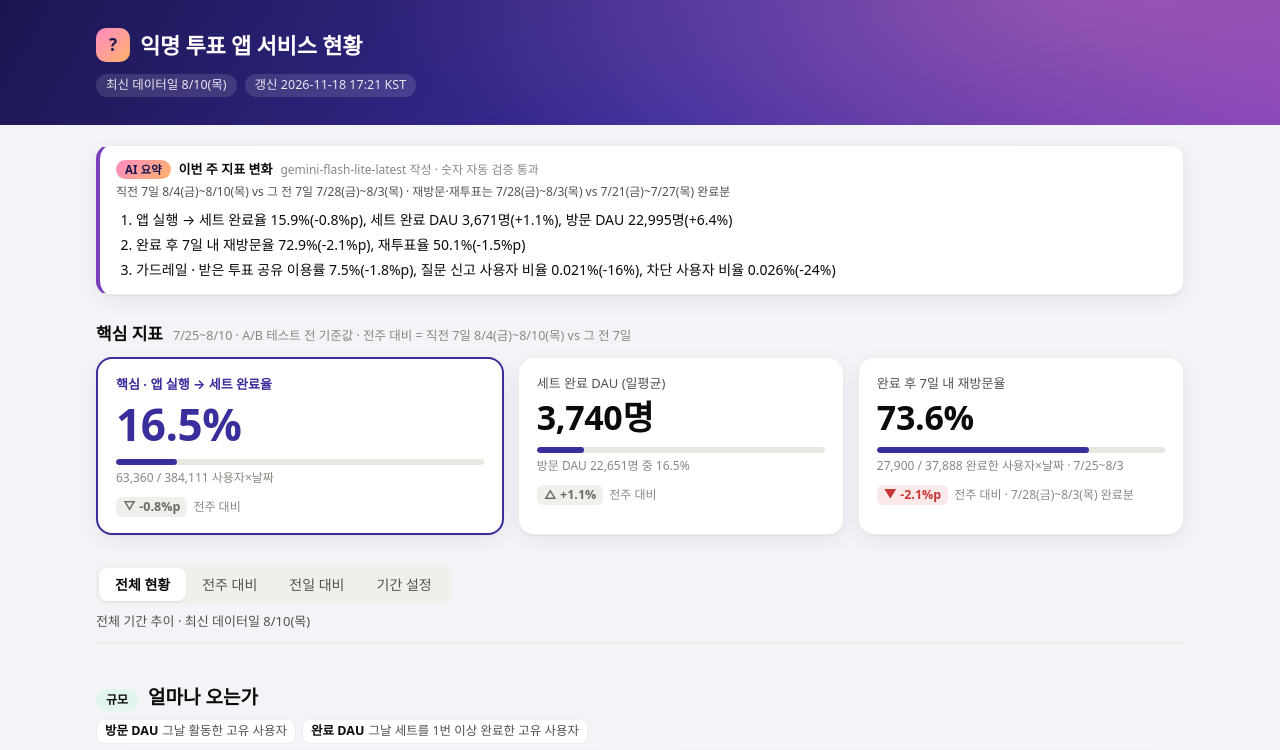
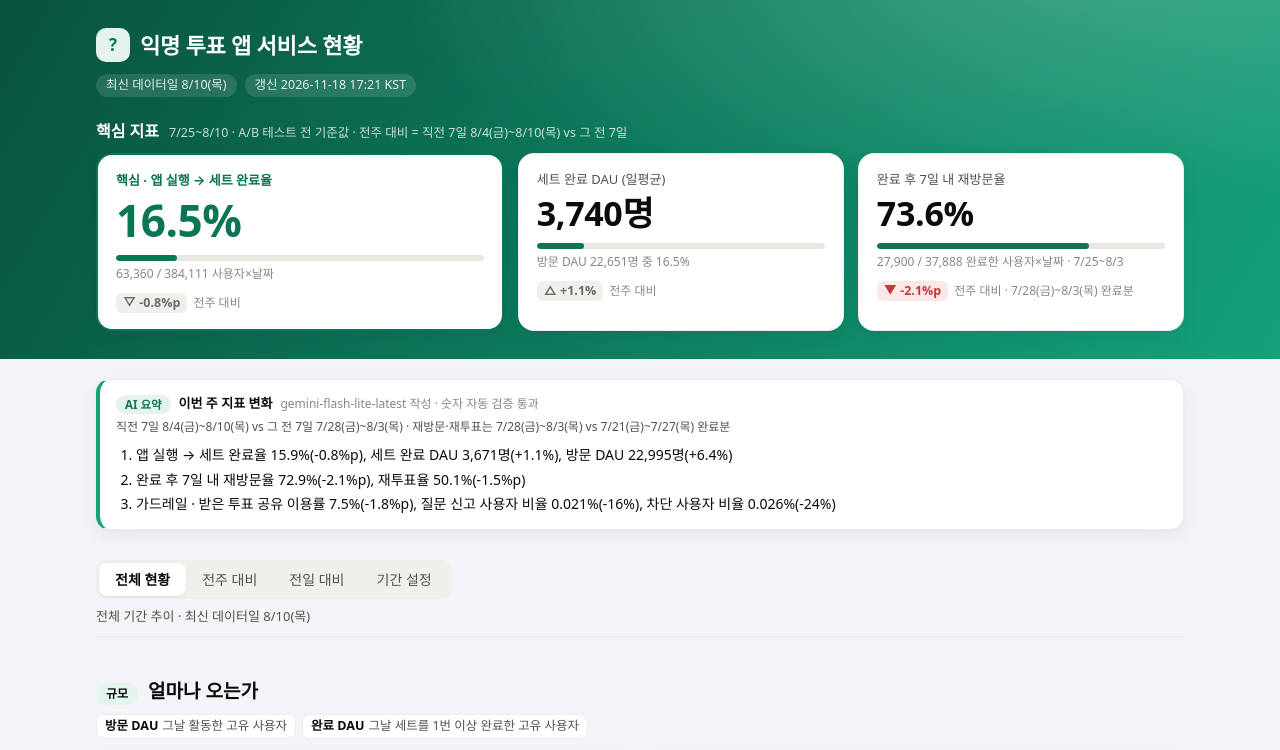
Before and after one commit to rhkr3664-art/hype-dashboard, a plain HTML site: page docs/index.html in a window 1280 px wide. Shown: the top 750 px of the page. Drawn offline with Linux system fonts and the light colour scheme.

Commit message:
Dashboard: green theme to match deck, KPIs inside header
- Header gradient and accent color switched from purple to the deck's green
- Core KPI cards moved into the header band; AI summary card sits below it

Co-Authored-By: Claude Opus 5.5 <noreply@anthropic.com>

```diff
--- a/docs/index.html
+++ b/docs/index.html
@@ -22,11 +22,11 @@
   --blue: #2a78d6;   --blue-wash: rgba(42,120,214,0.10);  --blue-soft: #e6f0fc;
   --orange: #eb6834; --orange-wash: rgba(235,104,52,0.10); --orange-soft: #fdeee6;
   --aqua: #1baf7a;   --aqua-wash: rgba(27,175,122,0.10);   --aqua-soft: #e3f6ee;
-  /* 비교 기간 막대: 이번 기간 = 진한 남보라, 비교 기간 = 회색 */
-  --cur: #3a2d9c; --base: #c3c2b7; --prev: #9a9993; /* 이전(비교) 기간 글자: 중간 회색 */
+  /* 테마 = 발표 PPT 초록. 비교 기간 막대: 이번 기간 = 진한 초록, 비교 기간 = 회색 */
+  --cur: #0b7556; --base: #c3c2b7; --prev: #9a9993; /* 이전(비교) 기간 글자: 중간 회색 */
   /* 증감 표시: 좋아짐 = 초록, 나빠짐 = 빨강, 기준 안 = 회색 (항상 ▲▼ 기호와 함께) */
   --good: #1a7f47; --good-soft: #e1f3e8; --bad: #c93636; --bad-soft: #fbe9e9; --flat: #6b6a66; --flat-soft: #f0efec;
-  --hero-from: #1b1650; --hero-mid: #3a2d9c; --hero-to: #7a3fb8;
+  --hero-from: #08523e; --hero-mid: #0e7f60; --hero-to: #14a27b;
 }
 @media (prefers-color-scheme: dark) {
   :root:not([data-theme="light"]) {
@@ -36,9 +36,9 @@
     --blue: #3987e5; --blue-wash: rgba(57,135,229,0.16); --blue-soft: rgba(57,135,229,0.16);
     --orange: #d95926; --orange-wash: rgba(217,89,38,0.16); --orange-soft: rgba(217,89,38,0.18);
     --aqua: #199e70; --aqua-wash: rgba(25,158,112,0.16); --aqua-soft: rgba(25,158,112,0.18);
-    --cur: #9085e9; --base: #5a5955; --prev: #8f8e88;
+    --cur: #4cc9a0; --base: #5a5955; --prev: #8f8e88;
     --good: #5cc98a; --good-soft: rgba(26,127,71,0.24); --bad: #ef7676; --bad-soft: rgba(208,59,59,0.22); --flat: #b0afa8; --flat-soft: #2c2c2a;
-    --hero-from: #120f38; --hero-mid: #2a2075; --hero-to: #55308a;
+    --hero-from: #05372a; --hero-mid: #0a5a44; --hero-to: #0e7f60;
   }
 }
 :root[data-theme="dark"] {
@@ -48,9 +48,9 @@
   --blue: #3987e5; --blue-wash: rgba(57,135,229,0.16); --blue-soft: rgba(57,135,229,0.16);
   --orange: #d95926; --orange-wash: rgba(217,89,38,0.16); --orange-soft: rgba(217,89,38,0.18);
   --aqua: #199e70; --aqua-wash: rgba(25,158,112,0.16); --aqua-soft: rgba(25,158,112,0.18);
-  --cur: #9085e9; --base: #5a5955; --prev: #8f8e88;
+  --cur: #4cc9a0; --base: #5a5955; --prev: #8f8e88;
   --good: #5cc98a; --good-soft: rgba(26,127,71,0.24); --bad: #ef7676; --bad-soft: rgba(208,59,59,0.22); --flat: #b0afa8; --flat-soft: #2c2c2a;
-  --hero-from: #120f38; --hero-mid: #2a2075; --hero-to: #55308a;
+  --hero-from: #05372a; --hero-mid: #0a5a44; --hero-to: #0e7f60;
 }
 * { box-sizing: border-box; }
 body {
@@ -62,13 +62,13 @@ body {
 
 /* ---------- header band ---------- */
 .band {
-  background: radial-gradient(1200px 400px at 85% -10%, rgba(255,140,190,0.35), transparent 60%),
+  background: radial-gradient(1200px 400px at 85% -10%, rgba(169,220,200,0.30), transparent 60%),
               linear-gradient(120deg, var(--hero-from), var(--hero-mid) 55%, var(--hero-to));
   color: #fff; padding: 28px 0 28px;
 }
 .brand { display: flex; align-items: center; gap: 10px; }
-.logo { width: 34px; height: 34px; border-radius: 10px; background: linear-gradient(135deg, #ff8ac2, #ffb36b);
-  display: grid; place-items: center; font-weight: 800; color: #1b1650; font-size: 17px; }
+.logo { width: 34px; height: 34px; border-radius: 10px; background: #e4f4ed;
+  display: grid; place-items: center; font-weight: 800; color: #0b7556; font-size: 17px; }
 .band h1 { font-size: 22px; margin: 0; font-weight: 700; letter-spacing: -0.01em; }
 .meta { display: flex; flex-wrap: wrap; gap: 8px; margin-top: 12px; }
 .meta span { background: rgba(255,255,255,0.12); color: rgba(255,255,255,0.88); border-radius: 999px; padding: 2px 10px; font-size: 12.5px; }
@@ -95,16 +95,17 @@ body {
 .top { margin-top: 20px; }
 .ai { background: var(--surface); border: 1px solid var(--border); border-left: 4px solid var(--hero-to); border-radius: 14px; padding: 14px 18px 14px 16px; box-shadow: var(--shadow); }
 .ai .head { display: flex; flex-wrap: wrap; align-items: center; gap: 8px; font-size: 13px; font-weight: 650; }
-.ai .tag { font-size: 11.5px; font-weight: 700; border-radius: 999px; padding: 1px 9px; background: linear-gradient(135deg, #ff8ac2, #ffb36b); color: #1b1650; }
+.ai .tag { font-size: 11.5px; font-weight: 700; border-radius: 999px; padding: 1px 9px; background: #e4f4ed; color: #0b7556; }
 .ai .src { font-size: 12px; font-weight: 400; color: var(--muted); }
 .ai .per { font-size: 12px; color: var(--ink-2); margin-top: 4px; }
 .ai ol { margin: 8px 0 0; padding-left: 20px; display: grid; gap: 3px; font-size: 14px; line-height: 1.55; color: var(--ink); }
-.kpi-title { display: flex; align-items: baseline; gap: 10px; flex-wrap: wrap; margin: 26px 0 10px; }
-.kpi-title h2 { font-size: 17px; margin: 0; font-weight: 700; }
-.kpi-title span { font-size: 12.5px; color: var(--muted); }
+/* 핵심 지표는 헤더 밴드 안 (흰 카드), AI 요약은 밴드 밖 바로 아래 */
+.kpi-title { display: flex; align-items: baseline; gap: 10px; flex-wrap: wrap; margin: 22px 0 10px; }
+.kpi-title h2 { font-size: 16px; margin: 0; font-weight: 700; color: #fff; }
+.kpi-title span { font-size: 12.5px; color: rgba(255,255,255,0.78); }
 .kpis { display: grid; grid-template-columns: 1.25fr 1fr 1fr; gap: 14px; }
 @media (max-width: 860px) { .kpis { grid-template-columns: 1fr; } }
-.kpi { background: var(--surface); border: 1px solid var(--border); border-radius: 16px; padding: 16px 18px; box-shadow: var(--shadow); }
+.kpi { color: var(--ink); background: var(--surface); border: 1px solid var(--border); border-radius: 16px; padding: 16px 18px; box-shadow: var(--shadow); }
 .kpi .label { font-size: 13px; color: var(--ink-2); }
 .kpi .value { font-size: 34px; font-weight: 700; margin-top: 6px; line-height: 1.1; letter-spacing: -0.01em; }
 .kpi .frac { font-size: 12px; color: var(--muted); margin-top: 4px; }
@@ -245,14 +246,12 @@ footer { margin: 48px 0 40px; color: var(--muted); font-size: 12.5px; }
   <div class="wrap">
     <div class="brand"><div class="logo" aria-hidden="true">?</div><h1>익명 투표 앱 서비스 현황</h1></div>
     <div class="meta" id="meta"></div>
+    <div class="kpi-title"><h2>핵심 지표</h2><span id="kpi-sub"></span></div>
+    <div class="kpis" id="kpis"></div>
   </div>
 </div>
 <div class="wrap">
-  <div class="top">
-    <div class="ai" id="ai" hidden></div>
-    <div class="kpi-title"><h2>핵심 지표</h2><span id="kpi-sub"></span></div>
-    <div class="kpis" id="kpis"></div>
-  </div>
+  <div class="top"><div class="ai" id="ai" hidden></div></div>
   <div id="app"><p style="margin-top:24px;color:var(--ink-2)">데이터를 불러오는 중…</p></div>
   <footer>
     데이터: BigQuery <code>mart</code> → <code>data.json</code> (GitHub Actions 수동 실행 시 갱신, 노트북 결과와 맞춘 검증 항목을 모두 통과해야 반영).
```
